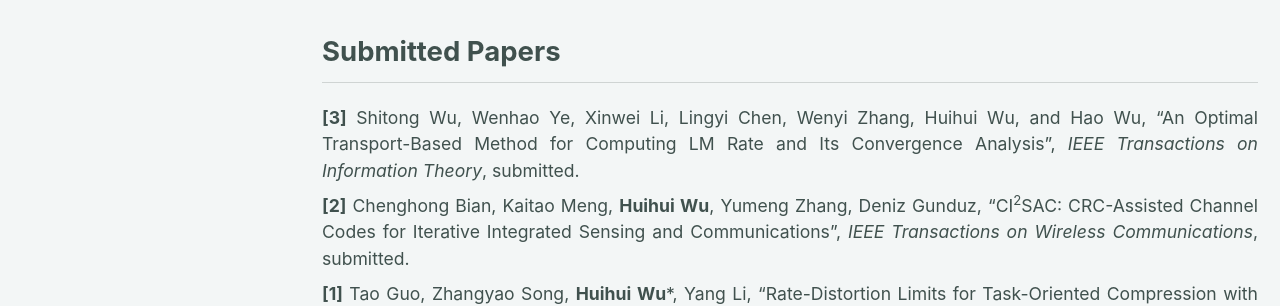
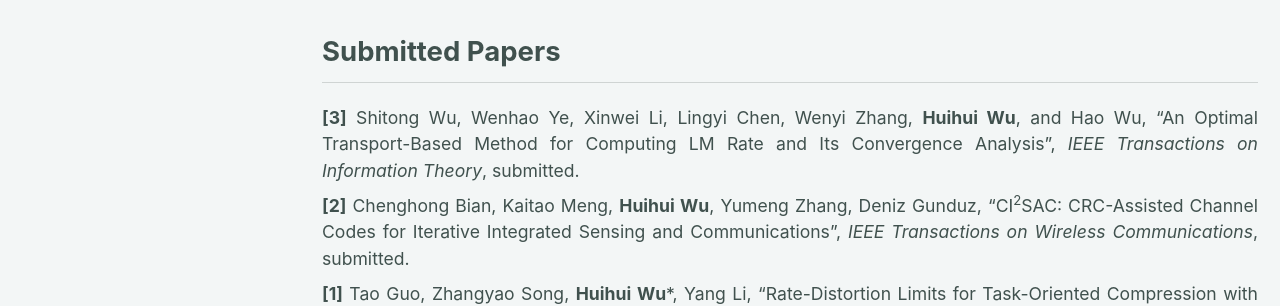
Before and after one commit to hhwu18/hhwu18.github.io, a Jekyll site: the page built from _pages/pub.md, in a window 1280 px wide and 900 px high. Shown: the part 444-750 px from the top of the window. Built offline with Jekyll 4.4.1, drawn with Linux system fonts in a browser that asks for light colours; cached includes are drawn as plain includes; some web fonts are replaced; some of the changed text lies outside the part shown.

```diff
--- a/_pages/pub.md
+++ b/_pages/pub.md
@@ -14,7 +14,7 @@ classes: wide #wide screen
 
 ## Submitted Papers
 <div class="publication-list" markdown="1">
-* **[3]** Shitong Wu, Wenhao Ye, Xinwei Li, Lingyi Chen, Wenyi Zhang, Huihui Wu, and Hao Wu, “An Optimal Transport-Based Method for Computing LM Rate and Its Convergence Analysis”, <em>IEEE Transactions on Information Theory</em>, submitted.
+* **[3]** Shitong Wu, Wenhao Ye, Xinwei Li, Lingyi Chen, Wenyi Zhang, **Huihui Wu**, and Hao Wu, “An Optimal Transport-Based Method for Computing LM Rate and Its Convergence Analysis”, <em>IEEE Transactions on Information Theory</em>, submitted.
 * **[2]** Chenghong Bian, Kaitao Meng, **Huihui Wu**, Yumeng Zhang, Deniz Gunduz, “CI<sup>2</sup>SAC: CRC-Assisted Channel Codes for Iterative Integrated Sensing and Communications”, <em>IEEE Transactions on Wireless Communications</em>, submitted.
 * **[1]** Tao Guo, Zhangyao Song, **Huihui Wu***, Yang Li, “Rate-Distortion Limits for Task-Oriented Compression
 with Side Information”, <em>IEEE Transactions on Vehicular Technology</em>, to be submitted.
@@ -47,7 +47,7 @@ with Side Information”, <em>IEEE Transactions on Vehicular Technology</em>, to
 ## Conference Papers
 <div class="publication-list" markdown="1">
 * **[31]** Jiachuan Ye, Shitong Wu, Lingyi Chen, Wenyi Zhang, **Huihui Wu** and Hao Wu, “Efficient Computation of Marton's Error Exponent via Constraint Decoupling”, *IEEE Information Theory Workshop (ITW 2025)*, Syndney, Australia, Oct. 2025.
-* **[30]** Haoran Tang, Lingyi Chen, Shitong Wu, Jiakun Liu, **Huihui Wu***, Wenyi Zhang, Hao Wu, “RDD Function: A Tradeoff between Rate and Distortion-in-Distortion”, *IEEE Information Theory Workshop (ITW 2025)*, Syndney, Australia, Oct. 2025.
+* **[30]** Haoran Tang, Lingyi Chen, Shitong Wu, Jiakun Liu, **Huihui Wu***, Wenyi Zhang, Hao Wu, “RDD Function: A Tradeoff between Rate and Distortion-in-Distortion”, <em>IEEE Information Theory Workshop (ITW 2025)</em>I, Syndney, Australia, Oct. 2025.
 * **[29]** Lingyi Chen, Deheng Yuan, Wenyi Zhang, Hao Wu and **Huihui Wu***, “An Efficient Alternating Minimization Algorithm for Computing Quantum Rate-Distortion Function”, <em>IEEE Information Theory Workshop (ITW 2025)</em>, Syndney, Australia, Oct. 2025.
 * **[28]** Shitong Wu, Sicheng Xu, Lingyi Chen, **Huihui Wu** and Wenyi Zhang, "Estimating Rate-Distortion Functions Using the Energy-Based Model”, *IEEE Information Theory Workshop (ITW 2025)*, Syndney, Australia, Oct. 2025.
 * **[27]** Xinwei Li, Lingyi Chen, Shitong Wu, **Huihui Wu***, Hao Wu and Wenyi Zhang, “Alternating Maximization Algorithm for Mismatch Capacity with Oblivious Relaying”, <em>IEEE Information Theory Workshop (ITW 2024)</em>, Shenzhen, China, Nov. 2024.
```
Also changed, not shown: index.md (+3 -3 lines).
